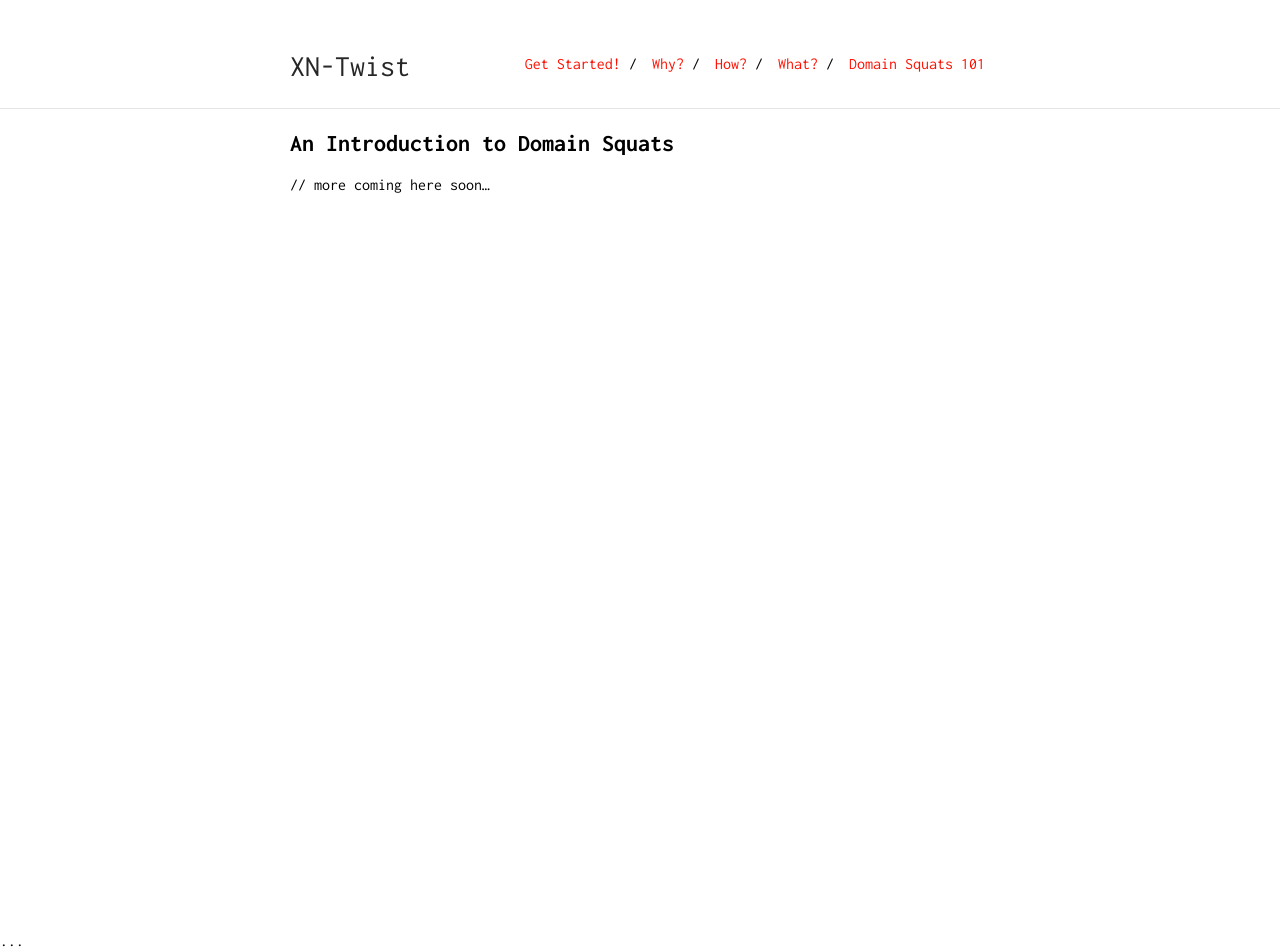
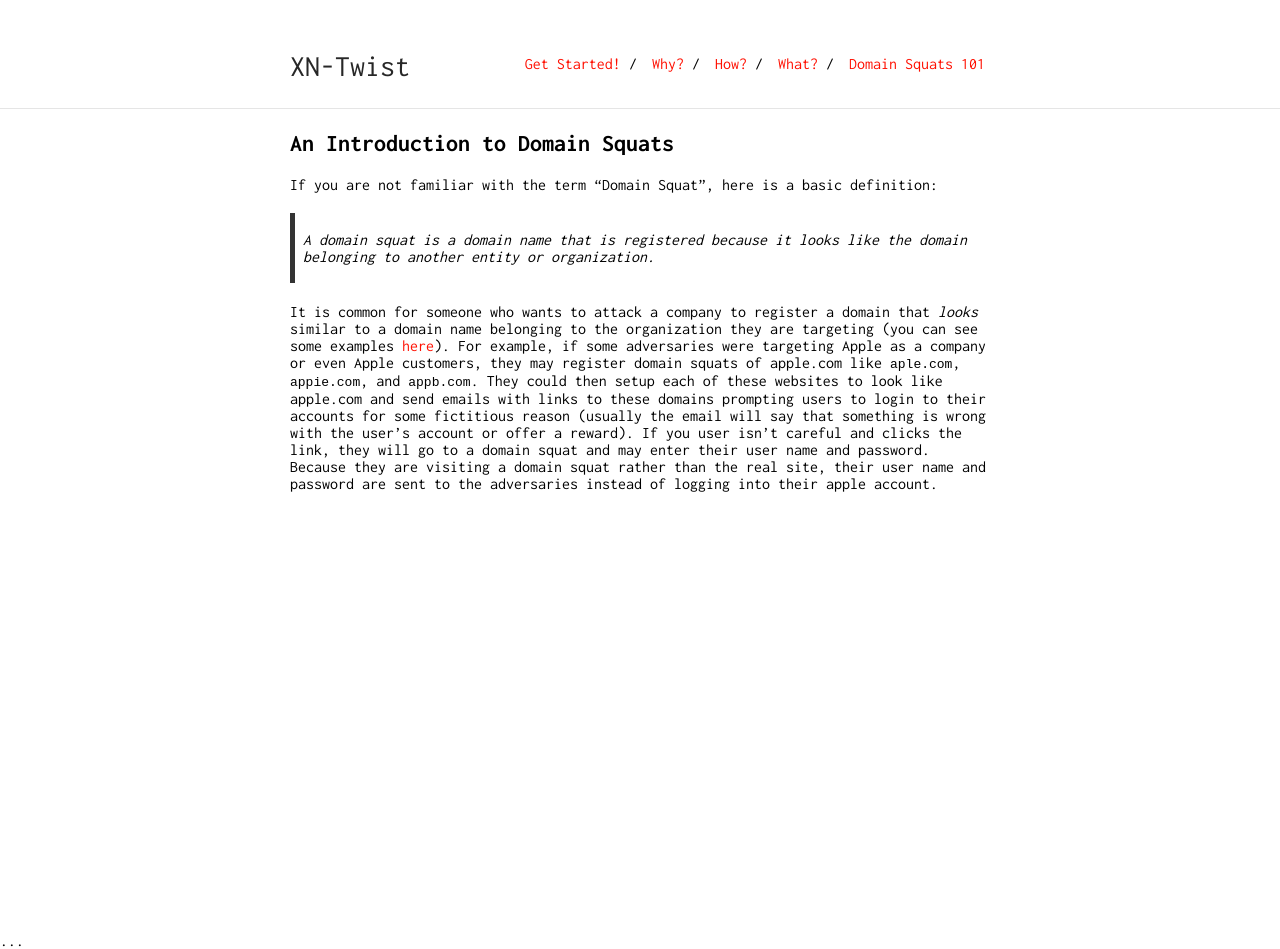
Before and after one commit to xn-twist/xn-twist.github.io, a Jekyll site: the page built from domain_squats_101.md, in a window 1280 px wide. Built offline with Jekyll 4.4.1, drawn with Linux system fonts in a browser that asks for light colours; our own code applies the rules of GitHub Pages for plain Markdown files.

Commit message:
Adding domain squats 101

```diff
--- a/domain_squats_101.md
+++ b/domain_squats_101.md
@@ -4,4 +4,9 @@ layout: default
 
 ## An Introduction to Domain Squats
 
-// more coming here soon...
+If you are not familiar with the term "Domain Squat", here
+is a basic definition:
+
+> A domain squat is a domain name that is registered because it looks like the domain belonging to another entity or organization.
+
+It is common for someone who wants to attack a company to register a domain that *looks* similar to a domain name belonging to the organization they are targeting (you can see some examples [here](https://app.threatconnect.com/auth/browse/index.xhtml?filters=typeName%20in%20(%22Address%22%2C%20%22EmailAddress%22%2C%20%22File%22%2C%20%22Host%22%2C%20%22URL%22%2C%20%22ASN%22%2C%20%22CIDR%22%2C%20%22Mutex%22%2C%20%22Registry%20Key%22%2C%20%22User%20Agent%22)%20and%20tag%20in%20(%22Typosquatting%22)&intelType=indicators&owners=631)). For example, if some adversaries were targeting Apple as a company or even Apple customers, they may register domain squats of apple.com like `aple.com`, `appie.com`, and `appb.com`. They could then setup each of these websites to look like apple.com and send emails with links to these domains prompting users to login to their accounts for some fictitious reason (usually the email will say that something is wrong with the user's account or offer a reward). If you user isn't careful and clicks the link, they will go to a domain squat and may enter their user name and password. Because they are visiting a domain squat rather than the real site, their user name and password are sent to the adversaries instead of logging into their apple account.
```
